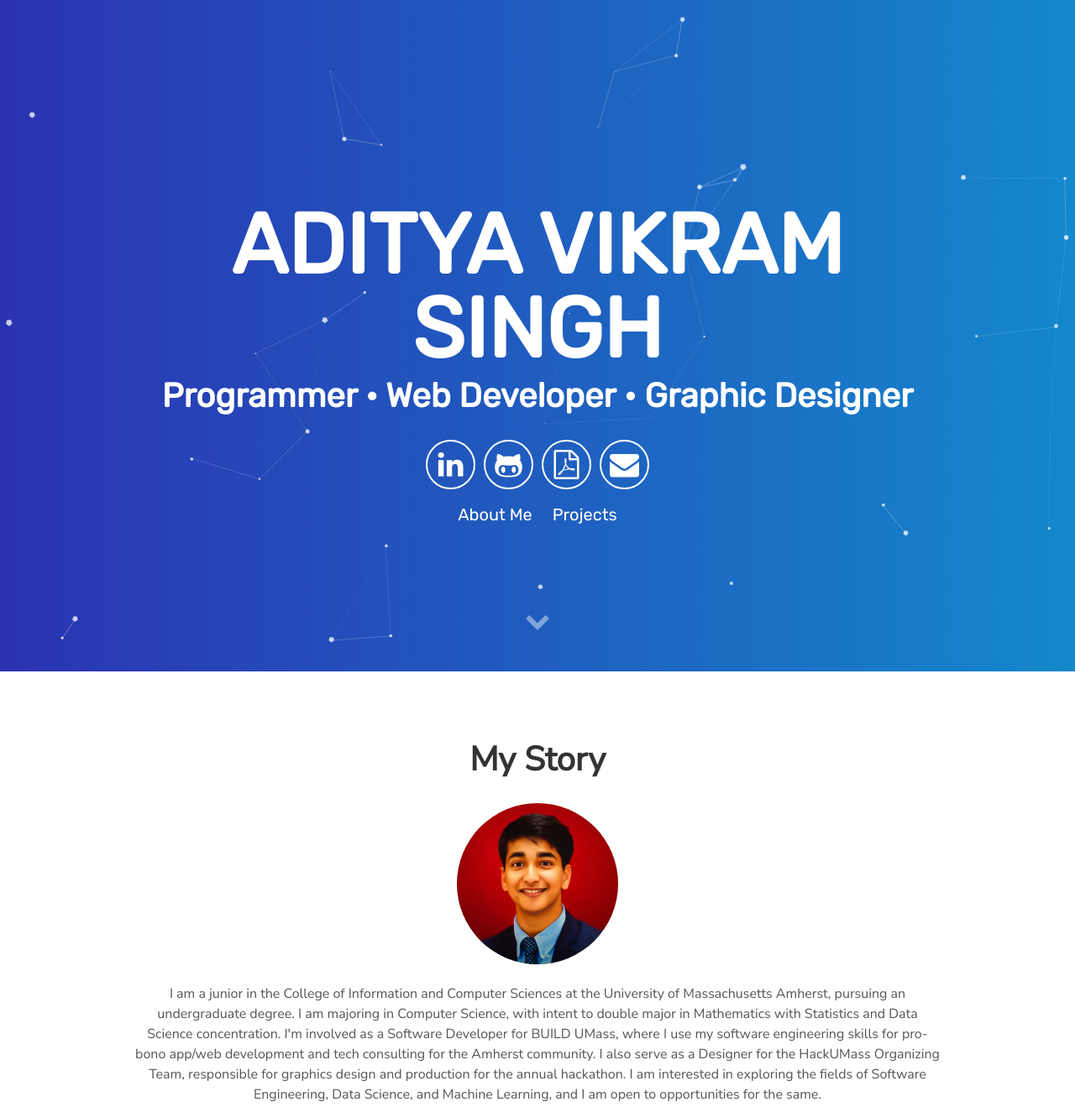
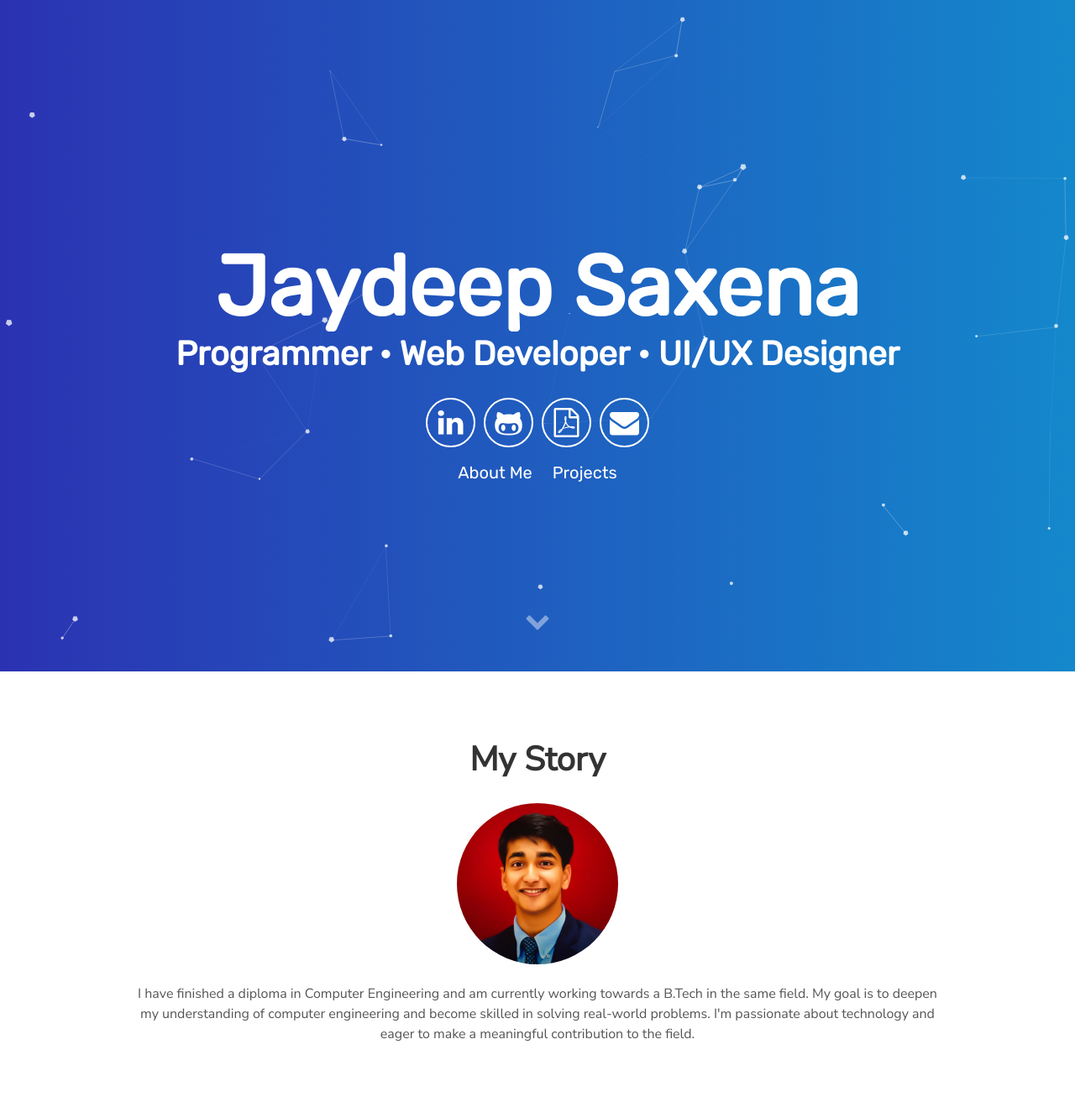
Before and after one commit to JaydeepSaxena/jaydeepsaxena.github.io, a plain HTML site: page index.html in a window 1280 px wide. Shown: the top 1319 px of the page at 84% size. Drawn offline with nearby package versions, Linux system fonts and the light colour scheme.

Commit message:
Update index.html

```diff
--- a/index.html
+++ b/index.html
@@ -10,20 +10,16 @@
     <!-- Description Metadata-->
     <meta name="description" content="Portfolio Website" />
     <!-- Author Metadata -->
-    <meta name="author" content="Aditya Vikram Singh" />
+    <meta name="author" content="Jaydeep Saxena" />
     <!-- Keyword Metadata -->
     <meta
       name="keywords"
-      content="Aditya Singh, Aditya Vikram Singh, Aditya Vikram Singh DPS,
-        Aditya Vikram Singh DPSRKP, Aditya Vikram Singh UMass, Aditya Vikram
-        Singh UMass Amherst, Aditya Vikram Singh New Delhi, Aditya Vikram
-        Singh Amherst, Aditya Vikram Singh ISSDC, Aditya Vikram Singh NASA,
-        Aditya Vikram Singh, Aditya Vikram Singh Website, Aditya V Singh"
+      content="Jaydeep Saxena"
     />
     <!-- Webpage Logo -->
     <link rel="shortcut icon" href="./assets/img/favicon.ico" />
     <!-- Webpage Title -->
-    <title>Aditya Vikram Singh</title>
+    <title>Jaydeep Saxena</title>
 
     <!-- Import CSS: Main Stylesheet -->
     <link rel="stylesheet" href="./assets/css/main.css" />
@@ -33,20 +29,20 @@
     <div id="particles-js">
       <div class="header">
         <h1>
-          <span class="site-title">ADITYA VIKRAM SINGH</span>
-          <span class="site-description">Programmer • Web Developer • Graphic Designer</span>
+          <span class="site-title">Jaydeep Saxena</span>
+          <span class="site-description">Programmer • Web Developer • UI/UX Designer</span>
         </h1>
         <div class="header-icons">
-          <a aria-label="My LinkedIn Profile" target="_blank" href="https://www.linkedin.com/in/avs1508/">
+          <a aria-label="My LinkedIn Profile" target="_blank" href="https://www.linkedin.com/in/jaydeepsaxena">
             <i class="icon fa fa-linkedin" aria-hidden="true"></i>
           </a>
-          <a aria-label="My Github Profile" target="_blank" href="https://github.com/AVS1508">
+          <a aria-label="My Github Profile" target="_blank" href="https://github.com/JaydeepSaxena">
             <i class="icon fa fa-github-alt" aria-hidden="true"></i>
           </a>
-          <a aria-label="My Résumé" target="_blank" href="https://www.adityavsingh.com/resume.html">
+          <a aria-label="My Résumé" target="_blank" href="https://jaydeepsaxena.github.io">
             <i class="icon fa fa fa-file-pdf-o" aria-hidden="true"></i>
           </a>
-          <a aria-label="Send Email" href="mailto:avsingh@umass.edu" target="_blank"
+          <a aria-label="Send Email" href="mailto:kuldeepsaxenaks814@gmail.com" target="_blank"
             ><i class="icon fa fa-envelope"></i
           ></a>
         </div>
@@ -79,13 +75,7 @@
           />
         </picture>
         <p>
-          I am a junior in the College of Information and Computer Sciences at the University of Massachusetts Amherst,
-          pursuing an undergraduate degree. I am majoring in Computer Science, with intent to double major in
-          Mathematics with Statistics and Data Science concentration. I'm involved as a Software Developer for BUILD
-          UMass, where I use my software engineering skills for pro-bono app/web development and tech consulting for the
-          Amherst community. I also serve as a Designer for the HackUMass Organizing Team, responsible for graphics
-          design and production for the annual hackathon. I am interested in exploring the fields of Software
-          Engineering, Data Science, and Machine Learning, and I am open to opportunities for the same.
+          I have finished a diploma in Computer Engineering and am currently working towards a B.Tech in the same field. My goal is to deepen my understanding of computer engineering and become skilled in solving real-world problems. I'm passionate about technology and eager to make a meaningful contribution to the field.
         </p>
       </div>
 
@@ -139,11 +129,11 @@
         <h1>Featured Projects</h1>
       </div>
 
-      <!-- User Project #1: Personal Résumé Website -->
+      <!-- User Project #1: Personal Résumé Website srcset=./assets/img/webp/Personal-Resume-Website.webp -->
       <div class="user-projects">
         <div class="images-right">
           <picture>
-            <source type="image/webp" srcset="./assets/img/webp/Personal-Resume-Website.webp" alt="Personal Website" />
+            <source type="image/webp" srcset="" alt="Personal Website" />
             <img alt="Personal Website" src="./assets/img/jpg/Personal-Resume-Website.jpg" />
           </picture>
         </div>
@@ -171,11 +161,11 @@
             presence, story, work experience, education, projects, and achievements in an interactive and
             visually-appealing format.
           </p>
-          <a class="project-link" target="_blank" href="https://www.adityavsingh.com/">Check it out!</a>
+          <a class="project-link" target="_blank" href="https://jaydeepsaxena.github.io">Check it out!</a>
         </div>
       </div>
 
-      <!-- User Project #2: Summer 2020 Project -->
+      <!-- User Project #2: Summer 2020 Project
       <div class="user-projects">
         <div class="images-left">
           <picture>
@@ -210,8 +200,9 @@
           >
         </div>
       </div>
+      -->
 
-      <!-- User Project #3: COVID-19 Tracker App -->
+      <!-- User Project #3: COVID-19 Tracker App
       <div class="user-projects">
         <div class="images-right">
           <picture>
@@ -239,8 +230,9 @@
           </a>
         </div>
       </div>
+      -->
 
-      <!-- Use Project #4: Valuto: Account Management System -->
+      <!-- Use Project #4: Valuto: Account Management System
       <div class="user-projects">
         <div class="images-left">
           <picture>
@@ -273,7 +265,9 @@
           </a>
         </div>
       </div>
+      -->
     </section>
+
 
     <footer class="footer">
       <p>&copy; Aditya Vikram Singh, 2020</p>
```
